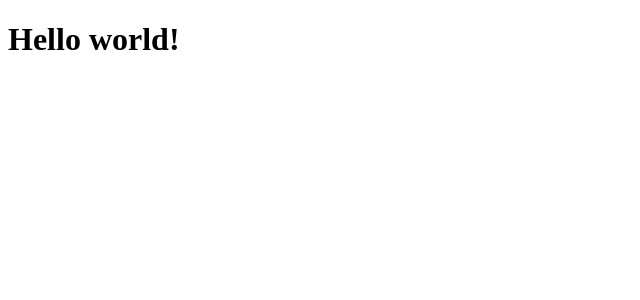
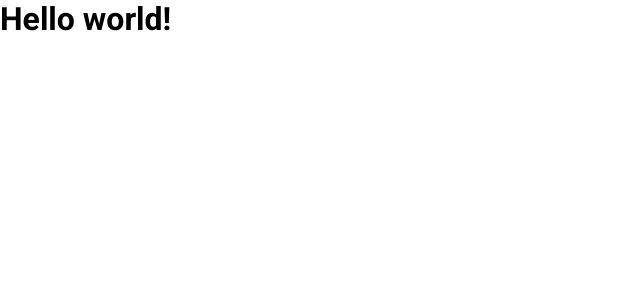
Before and after one commit to danielejsantos/arquivei-nfe, a React (Create React App) app: page / in a window 1280 px wide. Shown: the top 300 px of the page, without its empty margins (0-640 px from the left). Built offline with nearby package versions, Linux system fonts and the light colour scheme.

Commit message:
Add global styles to App.tsx

```diff
--- a/src/App.tsx
+++ b/src/App.tsx
@@ -1,7 +1,15 @@
 import React from "react";
 
+import GlobalStyles from "./styles/GlobalStyles";
+
 function App() {
-  return <h1>Hello world!</h1>;
+  return (
+    <>
+      <h1>Hello world!</h1>
+
+      <GlobalStyles />
+    </>
+  );
 }
 
 export default App;
```
